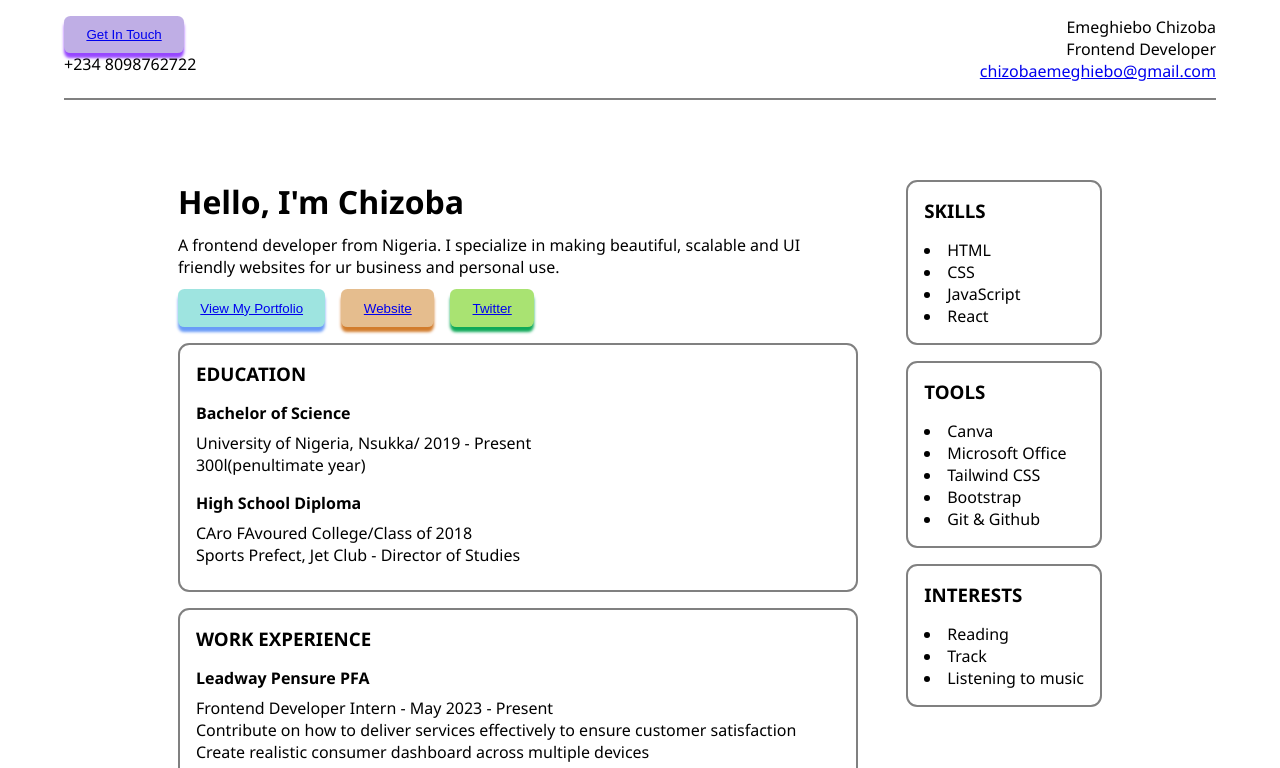
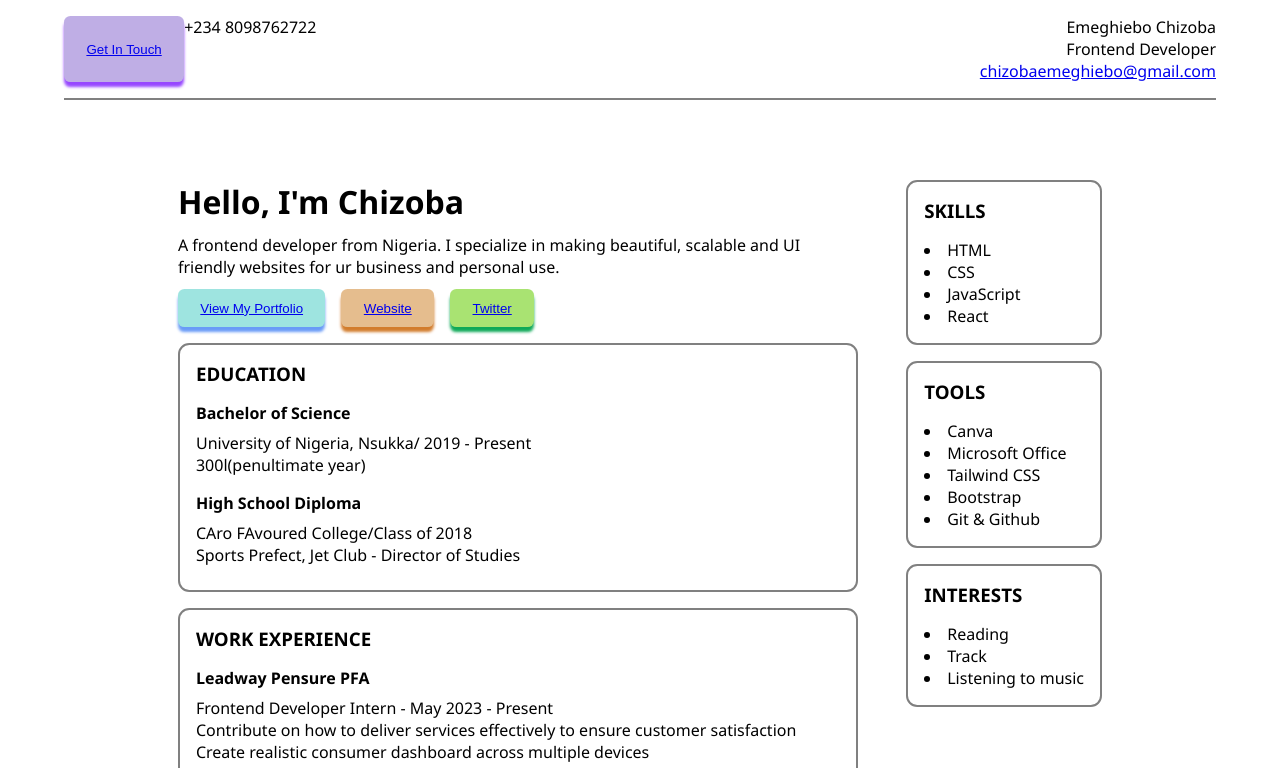
Before and after one commit to chizoba-009/My-Resume, a plain HTML site: page index.html in a window 1280 px wide. Shown: the top 768 px of the page. Drawn offline with Linux system fonts and the light colour scheme.

Commit message:
Update index.html

```diff
--- a/index.html
+++ b/index.html
@@ -9,8 +9,8 @@
   </head>
   <body>
     <header class="flex">
-      <div class="contact">
-        <button class="git flex">
+      <div class="contact flex">
+        <button class="git">
           <a href="https://www.twitter.com/EmeghieboC" target="_blank">Get In Touch</a>
         </button>
         <span>+234 8098762722</span>
```
